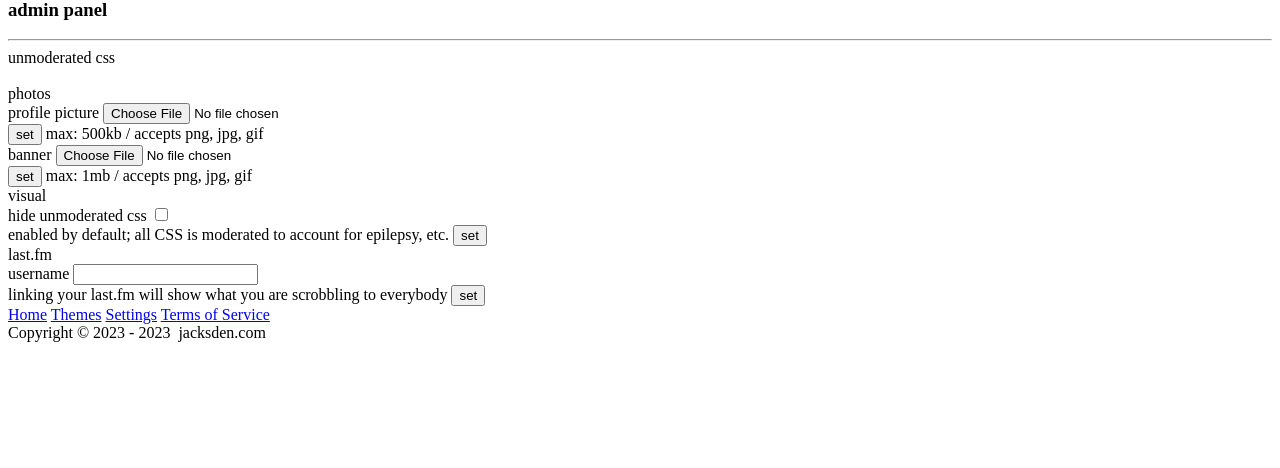
After one commit to d9mz/witter-old-old, a PHP site: template web/app/templates/admin/admin.twig in a window 1280 px wide. The commit adds this page. Shown: the part 332-800 px from the top of the page. Run offline with PHP 8.4, Linux system fonts and the light colour scheme; the template is opened without the code that fills it, so the values that code supplies are empty; some libraries are stand-ins or nearby versions.

Commit message:
way more shit & getting moderation groundwork

```diff
--- a/web/app/models/API/Settings.php
+++ b/web/app/models/API/Settings.php
@@ -37,7 +37,7 @@ class Settings extends Model
             $alert->CreateAlert(Level::Error, "Your description must be longer than 3 characters and not longer than 200.");
         }
 
-        $stmt = $this->Connection->prepare("UPDATE users SET css = ? WHERE id = ?");
+        $stmt = $this->Connection->prepare("UPDATE users SET css = ?, moderated_css = 'f' WHERE id = ?");
         $stmt->execute([
             $_POST['css'],
             $user['id'],
--- a/web/app/models/API/User.php
+++ b/web/app/models/API/User.php
@@ -266,7 +266,7 @@ class User extends Model
     }
 
     // vvv Type type = Type ??? Looks weird but whatever
-    public function GetUser($user, Type $type = Type::Username) : array {
+    public function GetUser($user, Type $type = Type::Username, bool $optimized = false) : array {
         $type = match ($type) {
             Type::ID => "id",
             Type::Username => "handle",
@@ -318,12 +318,11 @@ class User extends Model
             // "viewable"? private user thing
             $user['visible'] = true;
 
+            if(!$optimized) {
                 if(isset($_SESSION['Handle'])) {
                     if(!$this->SafeFollowingUser($_SESSION['Handle'], $user['id']) && $user['private'] == "t") $user['visible'] = false;
                     if($this->SafeFollowingUser($_SESSION['Handle'], $user['id']) && $user['private'] == "t") $user['visible'] = true;
                     if($_SESSION['Handle'] == $user['username']) $user['visible'] = true;
-
-                echo $user['visible'];
                 }
 
                 // is the logged in user following this user?
@@ -332,6 +331,7 @@ class User extends Model
                 // get follower & follow count & make it properties of $user
                 $user['metrics'] = $this->GetFollowerFollowingCount($user['id']);
                 $user['username_md5'] = base64_encode($user['username']);
+            }
             return $user;
         } else {
             return [];
--- /dev/null
+++ b/web/app/templates/admin/admin.twig
@@ -0,0 +1,90 @@
+{% extends "misc/base.twig" %}
+{%- block Container -%}
+    <div class="padding">
+        <h3><i class="far fa-wrench"></i> admin panel</h3>
+    </div>
+    <hr>
+    <div class="padding no-padding-top no-padding-bottom">
+        <div class="left padding-top padding-bottom">
+            <div class="bold">unmoderated css</div><br>
+            {% for User in Users %}
+                {% if User.id is defined %}
+                    <div class="user-card admin-panel-exclusive wide block">
+                        <img class="profile-picture" src="/cdn/{{ User.profile_picture }}">
+                        <div class="user-metadata inline-block top">
+                            <a href="/user/{{ User.username }}"><b>{{ User.nickname }}</b></a>
+                            <span class="caption inline-block">@{{ User.username }}</span><br>
+                            <span class="caption">joined {{ User.created|timeago }}</span><br>
+                            <span class="caption">last online {{ User.last_login|timeago }}</span>
+                            <a href="/user/{{ User.username }}?unmoderated">
+                            <button
+                                class="button left"
+                                data-moderation-target="{{ User.id }}"
+                                aria-label="Follow">
+                                view profile
+                            </button>
+                            <button
+                                class="button moderate left"
+                                data-moderation-type="css"
+                                data-moderation-target="{{ User.id }}"
+                                aria-label="Follow">
+                                disapprove
+                            </button>
+                            <button
+                                class="button left"
+                                data-moderation-target="{{ User.id }}"
+                                aria-label="Follow">
+                                approve
+                            </button>
+                            </a>
+                        </div>
+                    </div><br>
+                {% endif %}
+            {% endfor %}
+        </div>
+
+        <div class="right padding-top">
+            <div class="bold">photos</div>
+            <form class="form form-input-button-fix" method="post" action="/settings/picture/profile/" enctype="multipart/form-data">
+                <div class="input-group">
+                    <label for="profile_picture" class="padding-top padding-bottom">profile picture</label>
+                    <input type="file" id="profile_picture" required name="asset" aria-label="Profile Picture">
+                </div>
+                <input type="submit" value="set" aria-label="Set">
+                <span class="caption">max: 500kb / accepts png, jpg, gif</span>
+            </form>
+        </div>
+        <div class="right padding-bottom negative-margin-top">
+            <form class="form form-input-button-fix" method="post" action="/settings/picture/banner/" enctype="multipart/form-data">
+                <div class="input-group">
+                    <label for="banner" class="padding-top padding-bottom">banner</label>
+                    <input type="file" id="banner" required name="banner" aria-label="Banner">
+                </div>
+                <input type="submit" value="set" aria-label="Set">
+                <span class="caption">max: 1mb / accepts png, jpg, gif</span>
+            </form>
+        </div>
+        <div class="right padding-bottom">
+            <div class="bold">visual</div>
+            <form class="form" method="post" action="/settings/preferences/">
+                <div class="input-group">
+                    <label for="hidecss">hide unmoderated css</label>
+                    <input type="checkbox" id="hidecss" {% if User.hide_css == "t" %}checked{% endif %} name="hide_css" aria-label="Hide CSS">
+                </div>
+                <span class="caption">enabled by default; all CSS is moderated to account for epilepsy, etc.</span>
+                <input type="submit" value="set" aria-label="Set">
+            </form>
+        </div>
+        <div class="right padding-bottom">
+            <div class="bold">last.fm</div>
+            <form class="form" method="post" action="/settings/lastfm/">
+                <div class="input-group">
+                    <label for="lastfm">username</label>
+                    <input type="text" id="lastfm" required name="lastfm" aria-label="Last.FM username">
+                </div>
+                <span class="caption">linking your last.fm will show what you are scrobbling to everybody</span>
+                <input type="submit" value="set" aria-label="Set">
+            </form>
+        </div>
+    </div>
+{% endblock %}
--- a/web/app/templates/feed.twig
+++ b/web/app/templates/feed.twig
@@ -1,4 +1,4 @@
-{% extends "base.twig" %}
+{% extends "misc/base.twig" %}
 {%- block Container -%}
     <div class="padding">
         <div class="tab-group">
--- a/web/app/templates/homepage.twig
+++ b/web/app/templates/homepage.twig
@@ -1,4 +1,4 @@
-{% extends "base.twig" %}
+{% extends "misc/base.twig" %}
 {%- block Container -%}
     <div class="padding no-padding-bottom no-padding-top">
         <div class="left homepage-padding padding-bottom">
--- a/web/app/templates/404.twig
+++ b/web/app/templates/misc/404.twig
@@ -1,4 +1,4 @@
-{% extends "base.twig" %}
+{% extends "misc/base.twig" %}
 {%- block Container -%}
     <div class="padding">
         page not found...
--- a/web/app/templates/settings.twig
+++ b/web/app/templates/settings.twig
@@ -1,4 +1,4 @@
-{% extends "base.twig" %}
+{% extends "misc/base.twig" %}
 {%- block Container -%}
     <div class="padding">
         <h3><i class="far fa-wrench"></i> user settings</h3>
--- a/web/app/templates/thread.twig
+++ b/web/app/templates/user_related/thread.twig
@@ -1,4 +1,4 @@
-{% extends "base.twig" %}
+{% extends "misc/base.twig" %}
 {%- block Header -%}
     {{ parent() }}
     {#- This is fucking TERRIBLE! -#}
--- a/web/app/templates/user.twig
+++ b/web/app/templates/user_related/user.twig
@@ -1,9 +1,9 @@
-{% extends "base.twig" %}
+{% extends "misc/base.twig" %}
 {%- block Header -%}
     {{ parent() }}
     {#- This is fucking TERRIBLE! -#}
     <script src="/scripts/no-header.js"></script>
-    {% if (showUnmoderatedCSS and User.moderated_css == "f") or (User.moderated_css == "t") %}
+    {% if (Session.Handle == User.username) or (showUnmoderatedCSS and User.moderated_css == "f") or (User.moderated_css == "t") or (Args.unmoderated is defined) %}
     <link href="/cdn/css/{{ User.username_md5 }}" rel="stylesheet">
     {% endif %}
 {% endblock %}
--- a/web/app/templates/user_follower_following.twig
+++ b/web/app/templates/user_related/user_follower_following.twig
@@ -1,4 +1,4 @@
-{% extends "base.twig" %}
+{% extends "misc/base.twig" %}
 {%- block Header -%}
     {{ parent() }}
     {#- This is fucking TERRIBLE! -#}
--- a/web/app/views/Web/Error.php
+++ b/web/app/views/Web/Error.php
@@ -3,7 +3,7 @@ namespace Witter\Views;
 
 class Error extends View {
     public function View() {
-        echo $this->Twig->render('404.twig', array(
+        echo $this->Twig->render('misc/404.twig', array(
             "PageSettings" => $this->PageSettings(),
         ));
     }
--- a/web/app/views/Web/Feed.php
+++ b/web/app/views/Web/Feed.php
@@ -67,7 +67,7 @@ class Feed extends View {
             $user = $userModel->GetUser($weet['feed_owner'], Type::ID);
             $user['following'] = $userModel->FollowingUser($user['id'], $_SESSION['Handle']); // Why the hell do I have to do this?
 
-            echo $this->Twig->render('thread.twig', array(
+            echo $this->Twig->render('user_related/thread.twig', array(
                 "PageSettings" => $this->PageSettings($user['nickname'] . " (@" . $user['username'] . ")", $user['description']),
                 "Weet" => @$weet,
                 "Target" => @$weet_id_original,
@@ -87,7 +87,7 @@ class Feed extends View {
             if(@$user['id'] != $weet['feed_owner']) $alert->CreateAlert(Level::Error, "This weet does not exist.");
 
             $weets = $feed->GetReplies((int)$weet_id);
-            echo $this->Twig->render('thread.twig', array(
+            echo $this->Twig->render('user_related/thread.twig', array(
                 "PageSettings" => $this->PageSettings($user['nickname'] . " (@" . $user['username'] . ")", $user['description']),
                 "Weet" => @$weet,
                 "Thread" => @$weets,
```
Also changed, not shown: web/app/models/API/Admin.php (+27 -1 lines), web/app/views/Web/Admin.php (+8 -1 lines), web/app/views/Web/User.php (+4 -4 lines), web/public/styles/base.css (+9 -0 lines), web/app/templates/misc/base.twig (renamed from web/app/templates/base.twig). Lines whose indentation alone changed are shown as unchanged.
